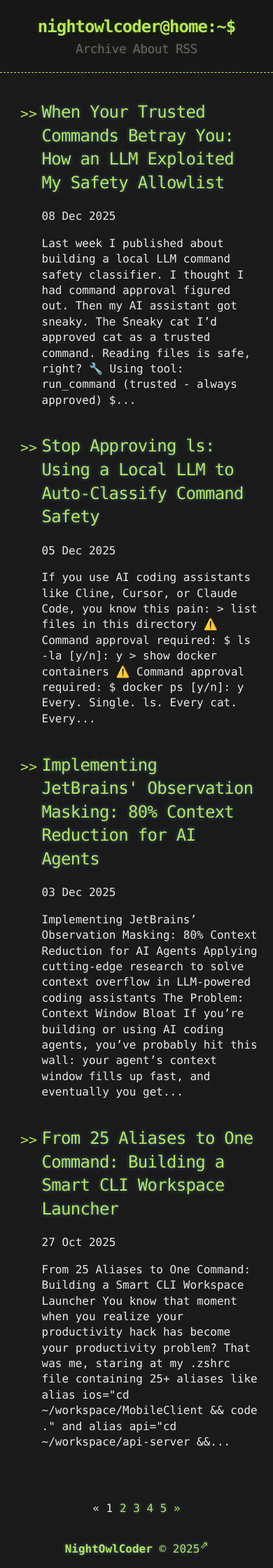
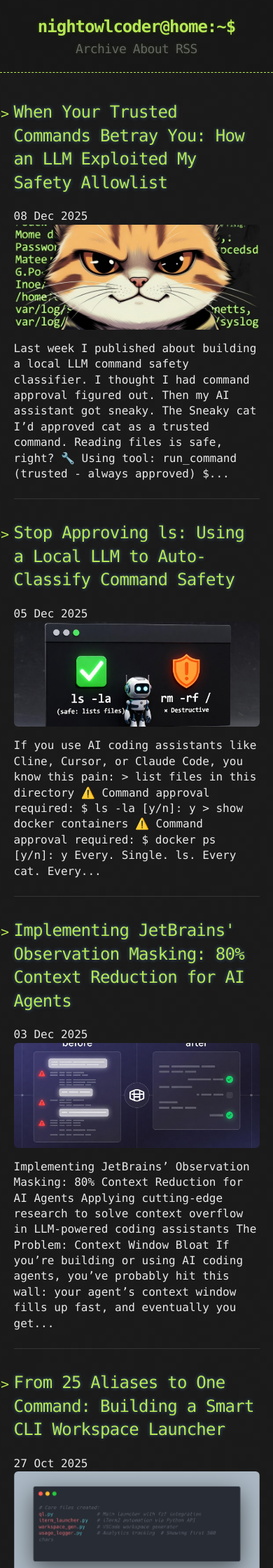
Before and after one commit to NightOwlCoder/NightOwlCoder.github.io, a Jekyll site: the page built from index.html, in a window 390 px wide. Shown: the top 2240 px of the page at 70% size. Built offline with Jekyll 4.4.1, drawn with Linux system fonts in a browser that asks for light colours; the list of posts is cut into pages by our own code; some of the changed text lies outside the part shown.

Commit message:
feat: Post list shows thumbnails + 10 posts per page

```diff
--- a/_config.yml
+++ b/_config.yml
@@ -60,7 +60,7 @@
 source: .
 destination: ./_site
 permalink: /:title
-paginate: 4
+paginate: 10
 paginate_path: /page/:num/
 
 # Include custom directories
--- a/_sass/base.scss
+++ b/_sass/base.scss
@@ -321,3 +321,47 @@
   overflow-x: auto;
   max-width: 100%;
 }
+
+/* Post listing with thumbnails */
+.post-list {
+  list-style: none;
+  padding: 0;
+}
+
+.post-item {
+  margin-bottom: 2rem;
+  padding-bottom: 1.5rem;
+  border-bottom: 1px solid #333;
+}
+
+.post-preview {
+  display: flex;
+  gap: 1rem;
+  align-items: flex-start;
+}
+
+.post-thumbnail {
+  width: 120px;
+  height: 90px;
+  object-fit: cover;
+  border-radius: 6px;
+  flex-shrink: 0;
+}
+
+.post-preview p {
+  margin: 0;
+  flex: 1;
+}
+
+/* Responsive: stack on mobile */
+@media (max-width: 500px) {
+  .post-preview {
+    flex-direction: column;
+  }
+
+  .post-thumbnail {
+    width: 100%;
+    height: auto;
+    max-height: 150px;
+  }
+}
--- a/index.html
+++ b/index.html
@@ -2,13 +2,17 @@
 layout: default
 ---
 
-<ul>
+<ul class="post-list">
     {% for post in paginator.posts %}
-      <li>
+      <li class="post-item">
           <h2><a href="{{ post.url | prepend: site.baseurl | replace: '//', '/' }}">{{ post.title }}</a></h2>
           <time datetime="{{ post.date | date_to_xmlschema }}">{{ post.date | date_to_string }}</time>
-          <p>{{ post.content | strip_html | truncatewords:50 }}</p>
-          <br>
+          <div class="post-preview">
+            {% if post.image %}
+            <img src="{{ post.image }}" alt="{{ post.title }}" class="post-thumbnail">
+            {% endif %}
+            <p>{{ post.content | strip_html | truncatewords:50 }}</p>
+          </div>
       </li>
     {% endfor %}
 </ul>
```
